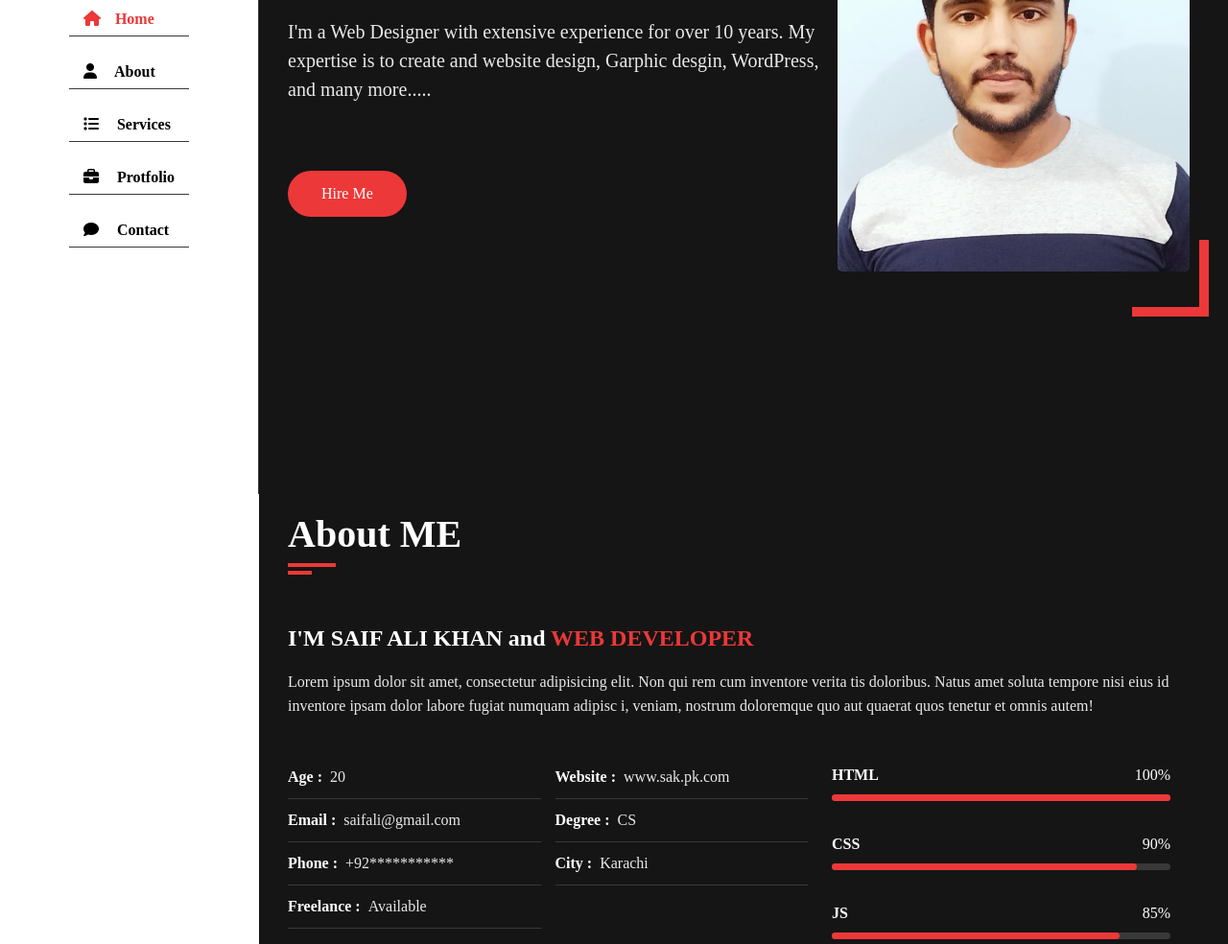
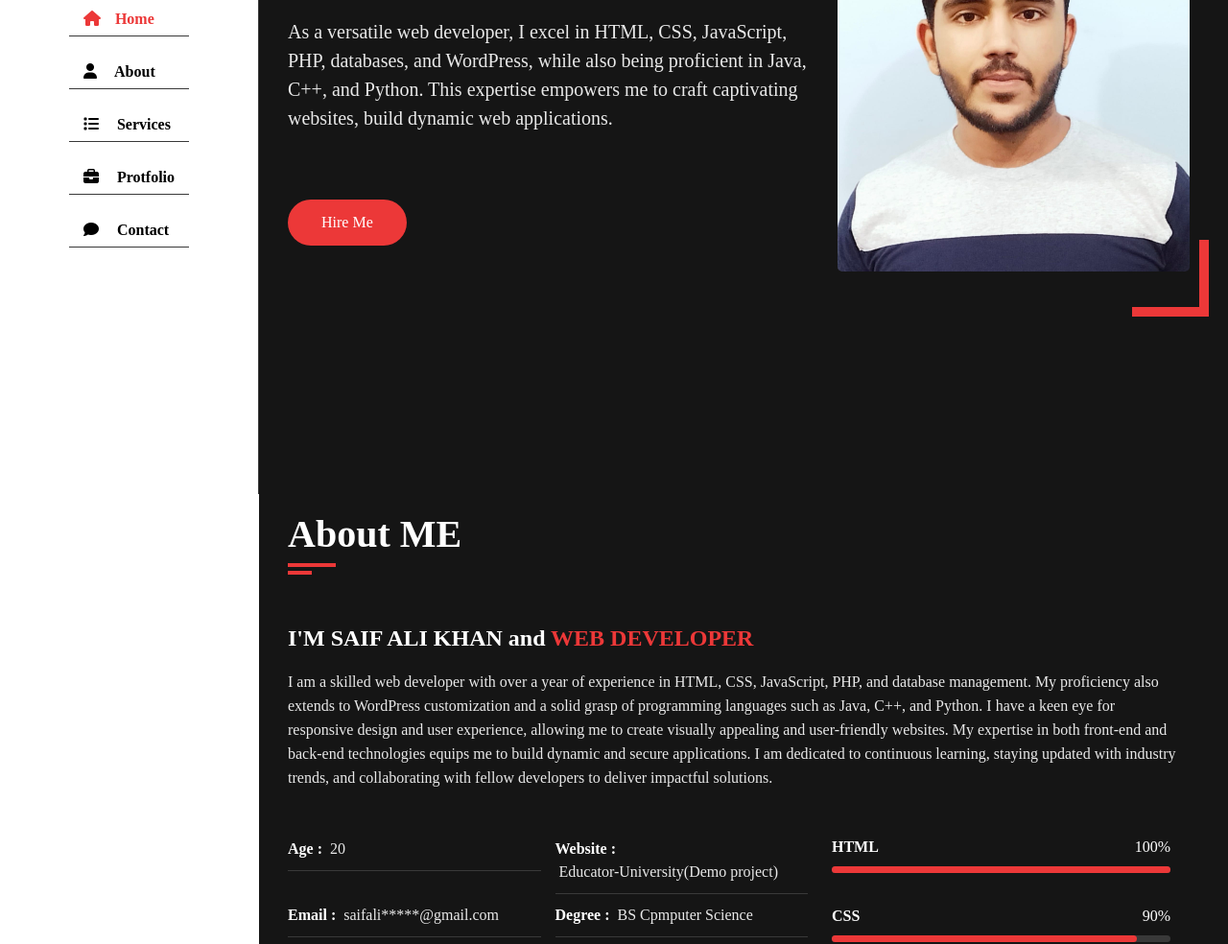
Before and after one commit to TeamSAK/portfolio.github.io, a plain HTML site: page index.html in a window 1280 px wide. Shown: the part 285-1269 px from the top of the page at 96% size. Drawn offline with nearby package versions, Linux system fonts and the light colour scheme; a web font is replaced by a local one.

Commit message:
Update index.html

```diff
--- a/index.html
+++ b/index.html
@@ -49,8 +49,8 @@
                 <div class="home-info padd-15">
                     <h3 class="hello">Hello, My name is <span class="name">SAIF ALI KHAN</span></h3>
                     <h3 class="my-profession">I' m a <span class="typing">Web Developer</span></h3>
-                    <p>I'm a Web Designer with extensive experience for over 10 years. My expertise is to
-                        create and website design, Garphic desgin, WordPress, and many more.....</p>
+                    <p>As a versatile web developer, I excel in HTML, CSS, JavaScript, PHP, databases, and WordPress, while also being proficient in Java, C++, and Python.
+                        This expertise empowers me to craft captivating websites, build dynamic web applications. </p>
                         <a href="#contact" class="btn hire-me">Hire Me</a>
                 </div>
                 <div class="home-img padd-15">
@@ -74,9 +74,11 @@
                 <div class="row">
                     <div class="about-text padd-15">
                         <h3>I'M SAIF ALI KHAN and <span>WEB DEVELOPER</span></h3>
-                        <P>Lorem ipsum dolor sit amet, consectetur adipisicing elit. Non qui rem cum inventore verita
-                            tis doloribus. Natus amet soluta tempore nisi eius id inventore ipsam dolor labore fugiat numquam adipisc
-                            i, veniam, nostrum doloremque quo aut quaerat quos tenetur et omnis autem!</P>
+                        <P>I am a skilled web developer with over a year of experience in HTML, CSS, JavaScript, PHP, and database management.
+                        My proficiency also extends to WordPress customization and a solid grasp of programming languages such as Java, C++, and Python.
+                        I have a keen eye for responsive design and user experience, allowing me to create visually appealing and user-friendly websites.
+                        My expertise in both front-end and back-end technologies equips me to build dynamic and secure applications.
+                        I am dedicated to continuous learning, staying updated with industry trends, and collaborating with fellow developers to deliver impactful solutions.</P>
                     </div>
                 </div>
                 <div class="row">
@@ -86,19 +88,19 @@
                                 <p>Age : <span>20</span></p>
                             </div>
                             <div class="info-item padd-15">
-                                <p>Website : <span>www.sak.pk.com</span></p>
+                                <p>Website : <span>Educator-University(Demo project)</span></p>
                             </div>
                             <div class="info-item padd-15">
-                                <p>Email : <span>saifali@gmail.com</span></p>
+                                <p>Email : <span>saifali*****@gmail.com</span></p>
                             </div>
                             <div class="info-item padd-15">
-                                <p>Degree : <span>CS</span></p>
+                                <p>Degree : <span>BS Cpmputer Science</span></p>
                             </div>
                             <div class="info-item padd-15">
                                 <p>Phone : <span>+92***********</span></p>
                             </div>
                             <div class="info-item padd-15">
-                                <p>City : <span>Karachi</span></p>
+                                <p>City : <span>Karachi,Pakistan</span></p>
                             </div>
                             <div class="info-item padd-15">
                                 <p>Freelance : <span>Available</span></p>
```
